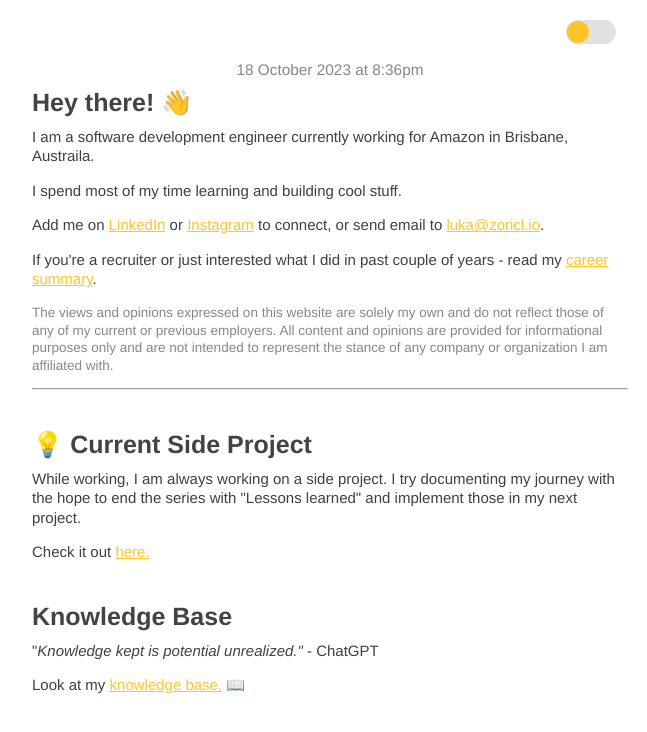
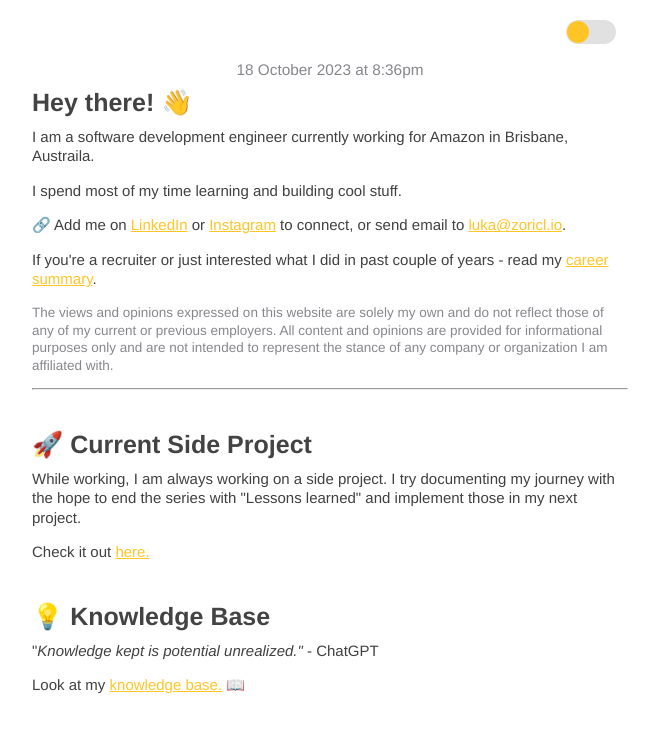
Before and after one commit to iamnotluka/zoricl, a React (Create React App) app: page / in a window 1280 px wide. Shown: the top 732 px of the page, without its empty margins (310-957 px from the left). Built offline with nearby package versions, Linux system fonts and the light colour scheme.

Commit message:
Update the home page clean it up

```diff
--- a/src/components/pages/home/Home.tsx
+++ b/src/components/pages/home/Home.tsx
@@ -17,10 +17,10 @@ export default function Home() {
 
     <hr></hr>
 
-    <h4>💡 Current Side Project</h4>
+    <h4>🚀 Current Side Project</h4>
     <p>While working, I am always working on a side project. I try documenting my journey with the hope to end the series with "Lessons learned" and implement those in my next project.</p>
     <p>Check it out <Link to="/building-start-up">here.</Link></p>
-    <h4>Knowledge Base</h4>
+    <h4>💡 Knowledge Base</h4>
     <p>"<i>Knowledge kept is potential unrealized."</i> - ChatGPT</p>
     <p>Look at my <Link to="/knowledge-base">knowledge base.</Link> 📖</p>
   </div>
```
Also changed, not shown: public/content/introduction.txt.
